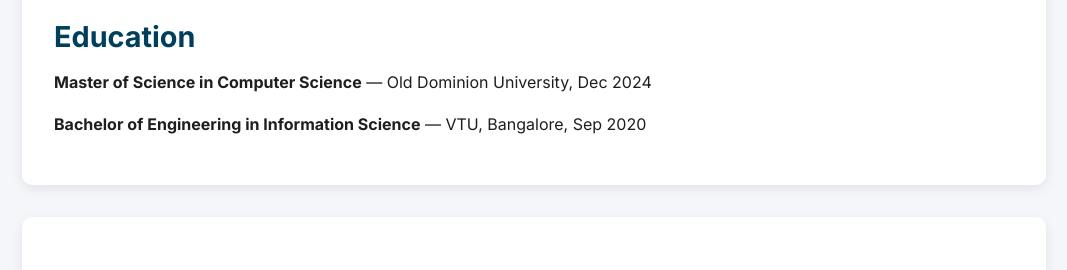
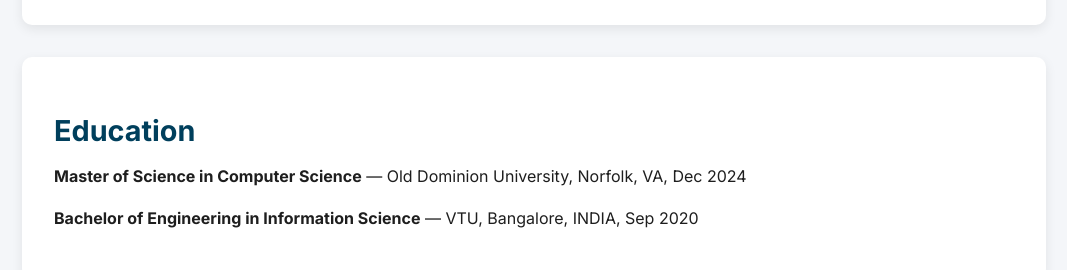
Before and after one commit to hemant1796/hemant-portfolio, a plain HTML site: page index.html in a window 1280 px wide. Shown: the part 2233-2503 px from the top of the page, without its empty margins (106-1173 px from the left). Drawn offline with Linux system fonts and the light colour scheme.

Commit message:
index.html

```diff
--- a/index.html
+++ b/index.html
@@ -138,7 +138,7 @@
 </head>
 <body>
   <header>
-    <img src="my-photo.jpg" alt="Hemant Kumar">
+    <img src="my-photo.png" alt="Hemant Kumar">
     <h1>Hemant Kumar</h1>
     <p>Data Engineer | Python, SQL, Spark | AWS & Azure Enthusiast</p>
   </header>
@@ -210,8 +210,8 @@
 
   <section>
     <h2>Education</h2>
-    <p><strong>Master of Science in Computer Science</strong> — Old Dominion University, Dec 2024</p>
-    <p><strong>Bachelor of Engineering in Information Science</strong> — VTU, Bangalore, Sep 2020</p>
+    <p><strong>Master of Science in Computer Science</strong> — Old Dominion University, Norfolk, VA, Dec 2024</p>
+    <p><strong>Bachelor of Engineering in Information Science</strong> — VTU, Bangalore, INDIA, Sep 2020</p>
   </section>
 
   <section>
```
